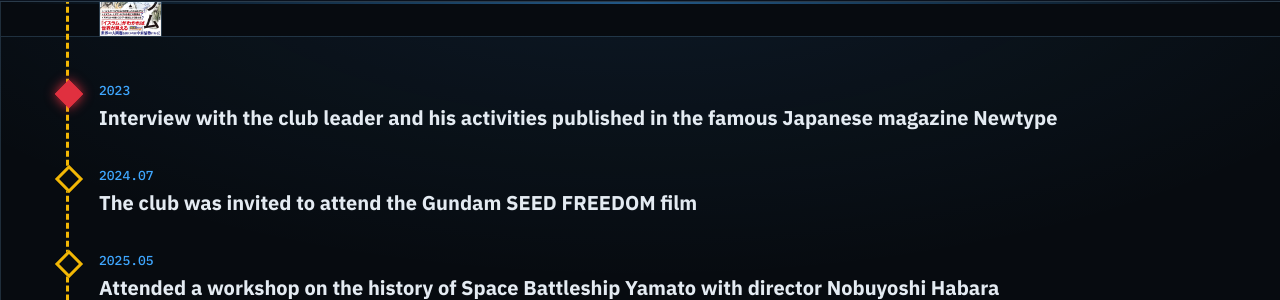
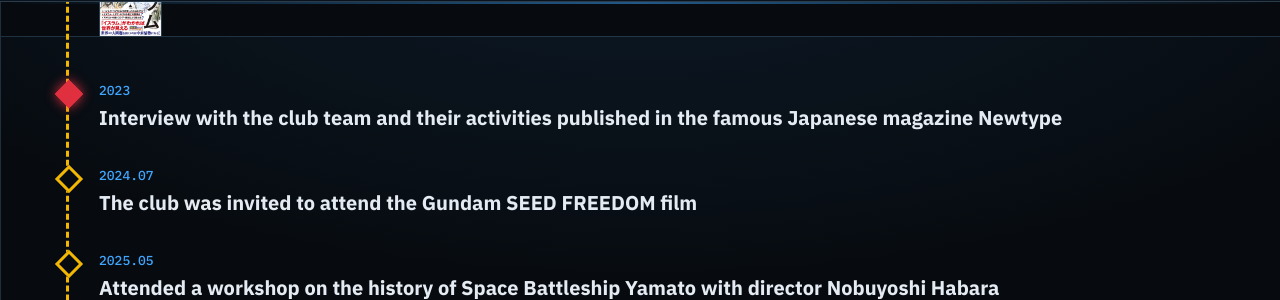
Before and after one commit to SaudiMechaRobot/SaudiMechaRobot.github.io, a Jekyll site: the page built from en/index.html, in a window 1280 px wide and 900 px high, scrolled down 3407 px. Shown: the part 157-457 px from the top of the window. Built offline with Jekyll 4.4.1, drawn with Linux system fonts in a browser that asks for light colours; some web fonts are replaced.

Commit message:
Newtype achievement: interview with the club team
Co-Authored-By: Claude Opus 5.5 <noreply@anthropic.com>
Claude-Session: https://claude.ai/code/session_01DSo5jwSsL1n2zp2vimp6Mi

```diff
--- a/llms.txt
+++ b/llms.txt
@@ -18,7 +18,7 @@ layout: null
 
 ## Milestones
 - 2023: Hosted Japanese broadcaster Akira Ikegami and appeared in a well-known Japanese TV program about Saudi Arabia
-- 2023: Interview with the club leader published in Newtype magazine (Japan)
+- 2023: Interview with the club team published in Newtype magazine (Japan)
 - 2024: Invited to the Gundam SEED FREEDOM film; met the voice actor of Amuro Ray
 - December 2024: Featured in the Japanese book "20歳の自分に教えたいイスラム世界" by Ikegami Akira (SB Shinsho), about Islam and Saudi Arabia
 - January 2025: Accompanied Jihad Al-Atrash, the Arabic voice actor of Duke Fleed (Grendizer), to see Grendizer for the first time
```
Also changed, not shown: _achievements/2023-06-01-newtype-magazine.md (+3 -3 lines).
